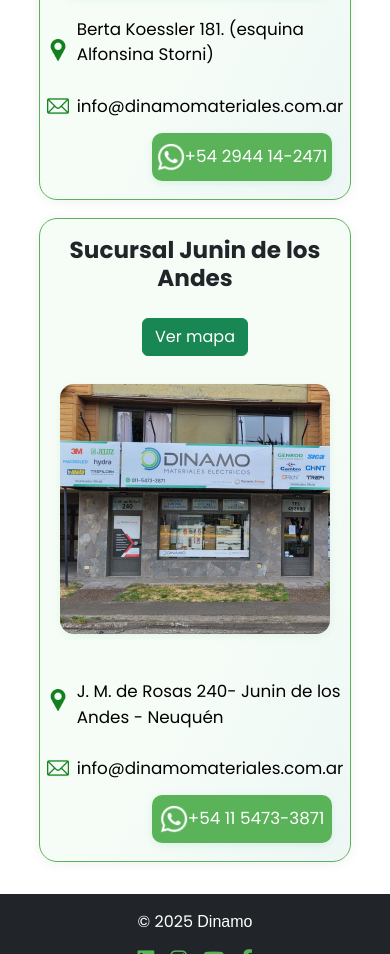
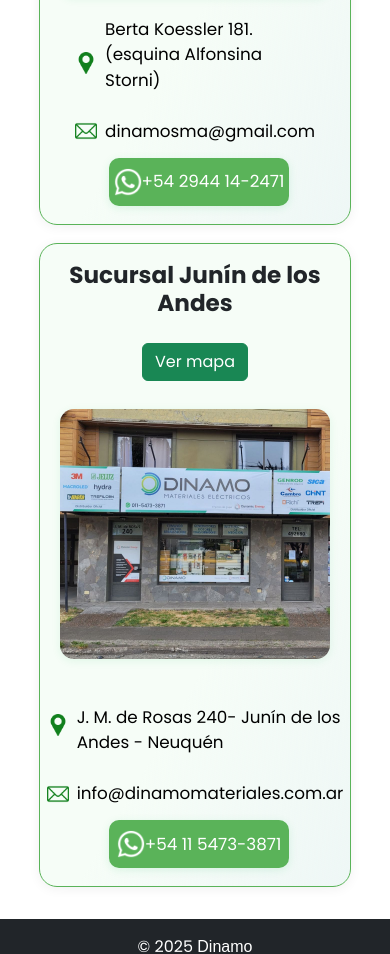
Before and after one commit to huguis6/landingDinamo, a plain HTML site: page index.html in a window 390 px wide. Shown: the part 3855-4809 px from the top of the page. Drawn offline with nearby package versions, Linux system fonts and the light colour scheme; a web font is replaced by a local one.

Commit message:
subo cambios

```diff
--- a/index.html
+++ b/index.html
@@ -234,7 +234,7 @@ Berta Koessler 181. (esquina Alfonsina Storni) </span></p>
                                 </div>
                                 <div class="sucursal-row">
                                     <img src="./assets/mail.png" alt="Teléfono" class="sucursal-icon">
-                                    <a href=" " style="text-decoration: none; color: #000;"><span>info@dinamomateriales.com.ar</span></a>
+                                    <a href="mailto:dinamosma@gmail.com" style="text-decoration: none; color: #000;"><span>dinamosma@gmail.com</span></a>
                                 </div>
 
 
@@ -249,7 +249,7 @@ Berta Koessler 181. (esquina Alfonsina Storni) </span></p>
 
                     <div class="sucursal-box">
                         <div style=" display: flex;  flex-direction: column; margin: auto; justify-content: center !important; text-align: center;">
-                            <h3>Sucursal Junin de los Andes</h3>
+                            <h3>Sucursal Junín de los Andes</h3>
                         </div>
                         <div class="map-desktop">
                             <iframe class="map" src="https://www.google.com/maps/embed?pb=!1m18!1m12!1m3!1d12235.054944057016!2d-71.07423630128315!3d-39.94667418894291!2m3!1f0!2f0!3f0!3m2!1i1024!2i768!4f13.1!3m3!1m2!1s0x96119be00479fb49%3A0x14f91d5d910da1cd!2sJuan%20Manuel%20de%20Rosas%20240%2C%20Q8371%20Jun%C3%ADn%20de%20los%20Andes%2C%20Neuqu%C3%A9n!5e0!3m2!1ses!2sar!4v1755624417774!5m2!1ses!2sar" width="624" height="200" style="border:0;" allowfullscreen="" loading="lazy" referrerpolicy="no-referrer-when-downgrade"></iframe>
@@ -262,7 +262,7 @@ Berta Koessler 181. (esquina Alfonsina Storni) </span></p>
                             <div class="sucursal-info">
                                 <div class="sucursal-row">
                                         <img src="./assets/pin.png" alt="Dirección" class="sucursal-icon">
-                                    <p href="https://maps.app.goo.gl/g3oJKdFWAJGagfgS7" style="text-decoration: none; color: #000;"><span> <br>J. M. de Rosas 240- Junin de los Andes - Neuquén <br></span></p>
+                                    <p href="https://maps.app.goo.gl/g3oJKdFWAJGagfgS7" style="text-decoration: none; color: #000;"><span> <br>J. M. de Rosas 240- Junín de los Andes - Neuquén <br></span></p>
                                 </div>
                                 <div class="sucursal-row">
                                     <img src="./assets/mail.png" alt="Teléfono" class="sucursal-icon">
--- a/style.css
+++ b/style.css
@@ -23,6 +23,7 @@
 @media (max-width: 900px) {
   #sucursal-wppIconLoco {
     bottom: 61px !important;
+    right: 61px;
   }
   #div_goodinfoOlivos{
     margin-bottom: 50px !important  ;
@@ -445,11 +446,11 @@ a{
     padding-bottom: 60px;
   }
   .sucursal-wpp {
-    right: 18px;
+    right: 61px;
     bottom: 18px;
   }
     .sucursal-wpp2 {
-    right: 18px;
+    right: 61px;
     bottom: 5px;
   }
 }
```
